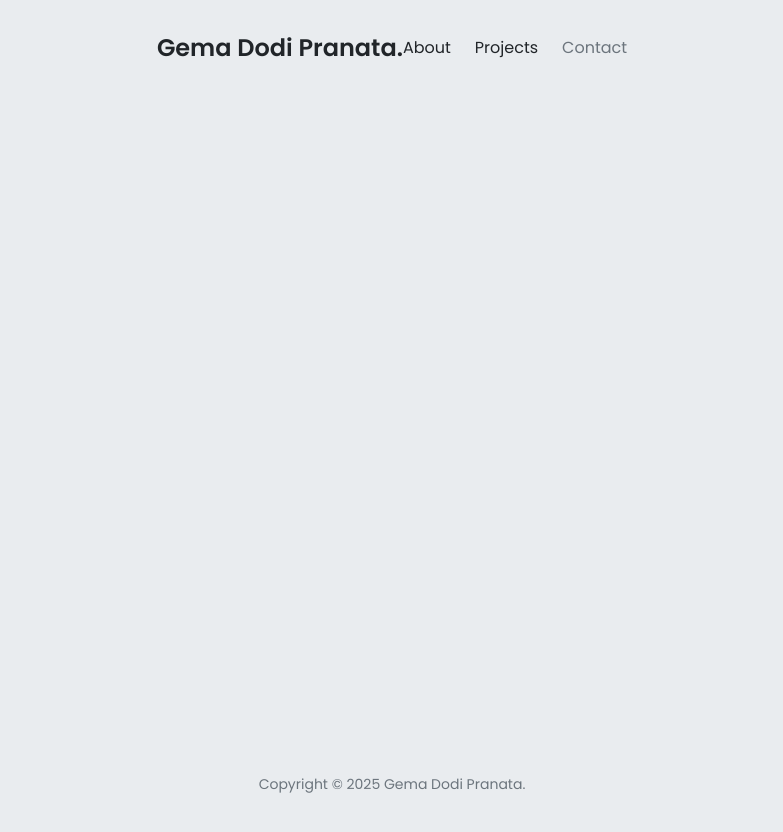
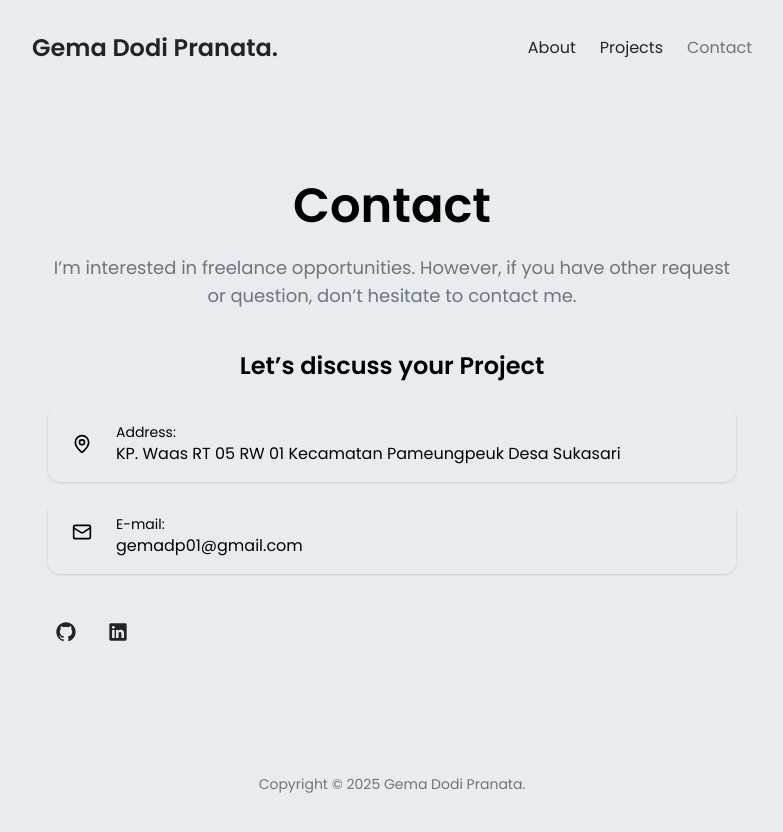
Before and after one commit to gemadp01/personal-web, a React (Vite) app: page /contact in a window 1280 px wide. Shown: the whole page, without its empty margins (248-1031 px from the left). Built offline with nearby package versions, Linux system fonts and the light colour scheme.

Commit message:
refactoring(ContactPage): custom icon design pada contact page

```diff
--- a/src/pages/ContactPage.tsx
+++ b/src/pages/ContactPage.tsx
@@ -1,5 +1,83 @@
+import {
+  // DiscordLogoIcon,
+  GitHubLogoIcon,
+  LinkedInLogoIcon,
+} from "@radix-ui/react-icons";
+import { Mail, MapPin } from "lucide-react";
+import { useIsSmallScreen } from "../lib/utils";
+
 const ContactPage = () => {
-  return <main className="min-h-[80vh] flex items-center text-center"></main>;
+  const isSmallScreen = useIsSmallScreen(640);
+
+  return (
+    <main className="min-h-[80vh] flex justify-center items-center text-center">
+      <section className="bg-gray-50 py-10 px-4 md:px-10 rounded-lg space-y-10">
+        <div className="text-center space-y-6">
+          {isSmallScreen ? (
+            <h1 className="space-y-5">Contact</h1>
+          ) : (
+            <h4 className="space-y-3">Contact</h4>
+          )}
+          <p className="text-lg text-seventh">
+            I’m interested in freelance opportunities. However, if you have
+            other request or question, don’t hesitate to contact me.
+          </p>
+        </div>
+        <h2 className="text-2xl font-bold text-gray-800 mb-6">
+          Let’s discuss your Project
+        </h2>
+
+        <div className="space-y-4">
+          <div className="flex items-center p-4 bg-white shadow rounded-xl">
+            <div className="p-2 bg-gray-100 rounded-full mr-4">
+              <MapPin className="w-5 h-5 text-gray-700" />
+            </div>
+            <div className="text-start">
+              <p className="text-sm text-gray-400">Address:</p>
+              <p className="text-base text-gray-800 font-medium">
+                KP. Waas RT 05 RW 01 Kecamatan Pameungpeuk Desa Sukasari
+              </p>
+            </div>
+          </div>
+
+          <div className="flex items-start p-4 bg-white shadow rounded-xl">
+            <div className="p-2 bg-gray-100 rounded-full mr-4">
+              <Mail className="w-5 h-5 text-gray-700" />
+            </div>
+            <div className="text-start">
+              <p className="text-sm text-gray-400">E-mail:</p>
+              <p className="text-base text-gray-800 font-medium">
+                gemadp01@gmail.com
+              </p>
+            </div>
+          </div>
+        </div>
+
+        <div className="flex justify-start space-x-4 mt-6">
+          {/* <a
+            href=""
+            className="group bg-gray-200 hover:bg-dark  p-2 rounded-lg transition"
+          >
+            <DiscordLogoIcon className="w-5 h-5 text-primary group-hover:text-secondary" />
+          </a> */}
+          <a
+            href="https://github.com/gemadp01"
+            target="_blank"
+            className="group bg-gray-200 hover:bg-dark p-2 rounded-lg transition"
+          >
+            <GitHubLogoIcon className="w-5 h-5 text-primary group-hover:text-secondary" />
+          </a>
+          <a
+            href="https://www.linkedin.com/in/gemadp"
+            target="_blank"
+            className="group bg-gray-200 hover:bg-dark p-2 rounded-lg transition"
+          >
+            <LinkedInLogoIcon className="w-5 h-5 text-primary group-hover:text-secondary" />
+          </a>
+        </div>
+      </section>
+    </main>
+  );
 };
 
 export default ContactPage;
```
